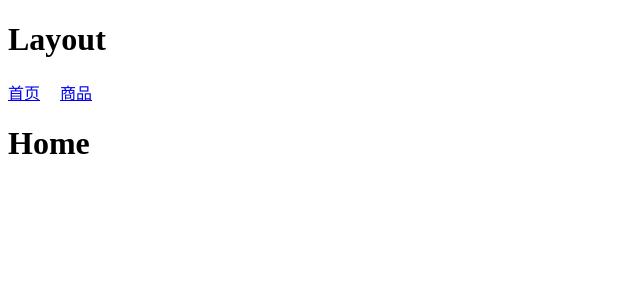
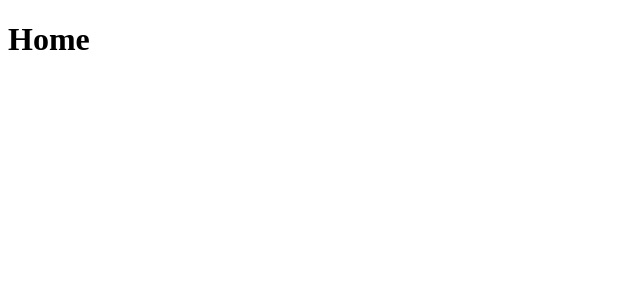
Before and after one commit to kongmingLatern/MiniRouter, a React (Create React App) app: page / in a window 1280 px wide. Shown: the top 300 px of the page, without its empty margins (0-640 px from the left). Built offline with nearby package versions, Linux system fonts and the light colour scheme.

Commit message:
feat: change App's construct

```diff
--- a/src/App.js
+++ b/src/App.js
@@ -1,38 +1,50 @@
-import { Outlet, useParams } from "react-router-dom"
-import { BrowserRouter as Router, Routes, Route, Link } from "react-router-dom"
+// import { Outlet } from "react-router-dom"
+import { BrowserRouter as Router, Routes, Route } from "react-router-dom"
+// export default function App() {
+//   return (
+//     <div>
+//       <Router>
+//         <Routes>
+//           <Route path="/" element={<Layout />}>
+//             {/* 首页 */}
+//             <Route index element={<Home />} />
+//             {/* 商品路由 */}
+//             <Route path="product" element={<Product />} />
+//             {/* 动态路由
+//               <Route path=":id" element={<ProductDetail />} />
+//             </Route>
+//             {/* 404 */}
+//             {/* <Route path="*" element={<NoMatch />}>
+//               </Route> */}
+//           </Route>
+//         </Routes>
+//       </Router>
+//     </div>
+//   )
+// }
 export default function App() {
   return (
-    <div>
+    <>
       <Router>
         <Routes>
-          <Route path="/" element={<Layout />}>
-            {/* 首页 */}
-            <Route index element={<Home />} />
-            {/* 商品路由 */}
-            <Route path="product" element={<Product />}>
-              {/* 动态路由 */}
-              <Route path=":id" element={<ProductDetail />} />
-            </Route>
-            {/* 404 */}
-            <Route path="*" element={<NoMatch />}>
-            </Route>
-          </Route>
+          <Route path="/" element={<Home />}></Route>
+          <Route path="product" element={<Product />}></Route>
         </Routes>
       </Router>
-    </div>
+    </>
   )
 }
 
-function Layout() {
-  return (
-    <>
-      <h1>Layout</h1>
-      <Link to="/" style={{ "marginRight": "20px" }}>首页</Link>
-      <Link to="/product">商品</Link>
-      <Outlet />
-    </>
-  )
-}
+// function Layout() {
+//   return (
+//     <>
+//       <h1>Layout</h1>
+//       <Link to="/" style={{ "marginRight": "20px" }}>首页</Link>
+//       <Link to="/product">商品</Link>
+//       <Outlet />
+//     </>
+//   )
+// }
 
 function Home() {
   return (
@@ -45,26 +57,26 @@ function Product() {
   return (
     <>
       <h1>Product</h1>
-      <Link to="/product/123" style={{ "marginRight": "20px" }}>查看商品123</Link>
-      <Link to="/product/1234444">查看商品1234444</Link>
-      <Outlet />
+      {/* <Link to="/product/123" style={{ "marginRight": "20px" }}>查看商品123</Link> */}
+      {/* <Link to="/product/1234444">查看商品1234444</Link> */}
+      {/* <Outlet /> */}
     </>
   )
 }
-function ProductDetail() {
-  const params = useParams()
-  return (
-    <>
-      <h1>ProductDetail</h1>
-      <h2>{params.id}</h2>
-    </>
-  )
-}
+// function ProductDetail() {
+//   const params = useParams()
+//   return (
+//     <>
+//       <h1>ProductDetail</h1>
+//       <h2>{params.id}</h2>
+//     </>
+//   )
+// }
 
-function NoMatch() {
-  return (
-    <>
-      <h1>404</h1>
-    </>
-  )
-}
+// function NoMatch() {
+//   return (
+//     <>
+//       <h1>404 NOT FOUND</h1>
+//     </>
+//   )
+// }
```
